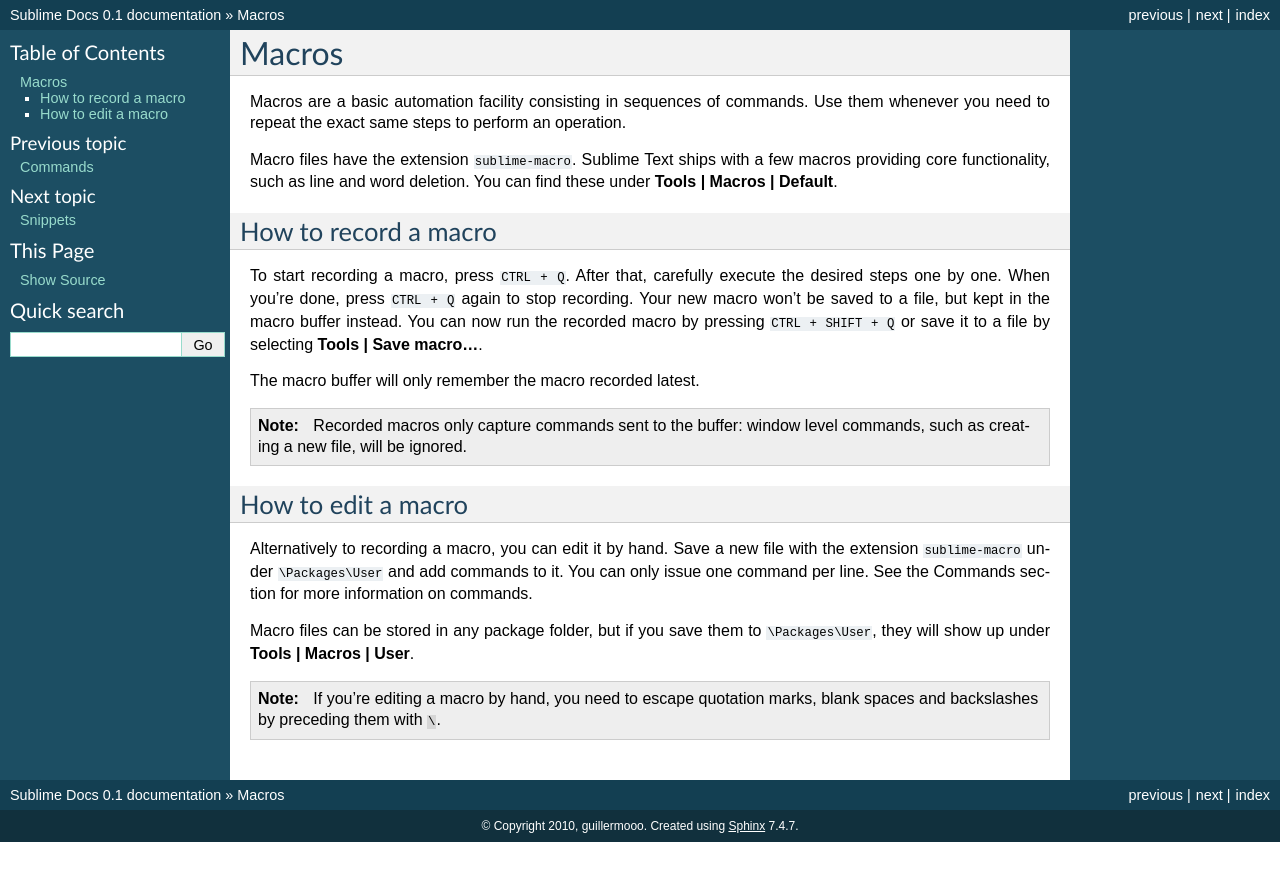
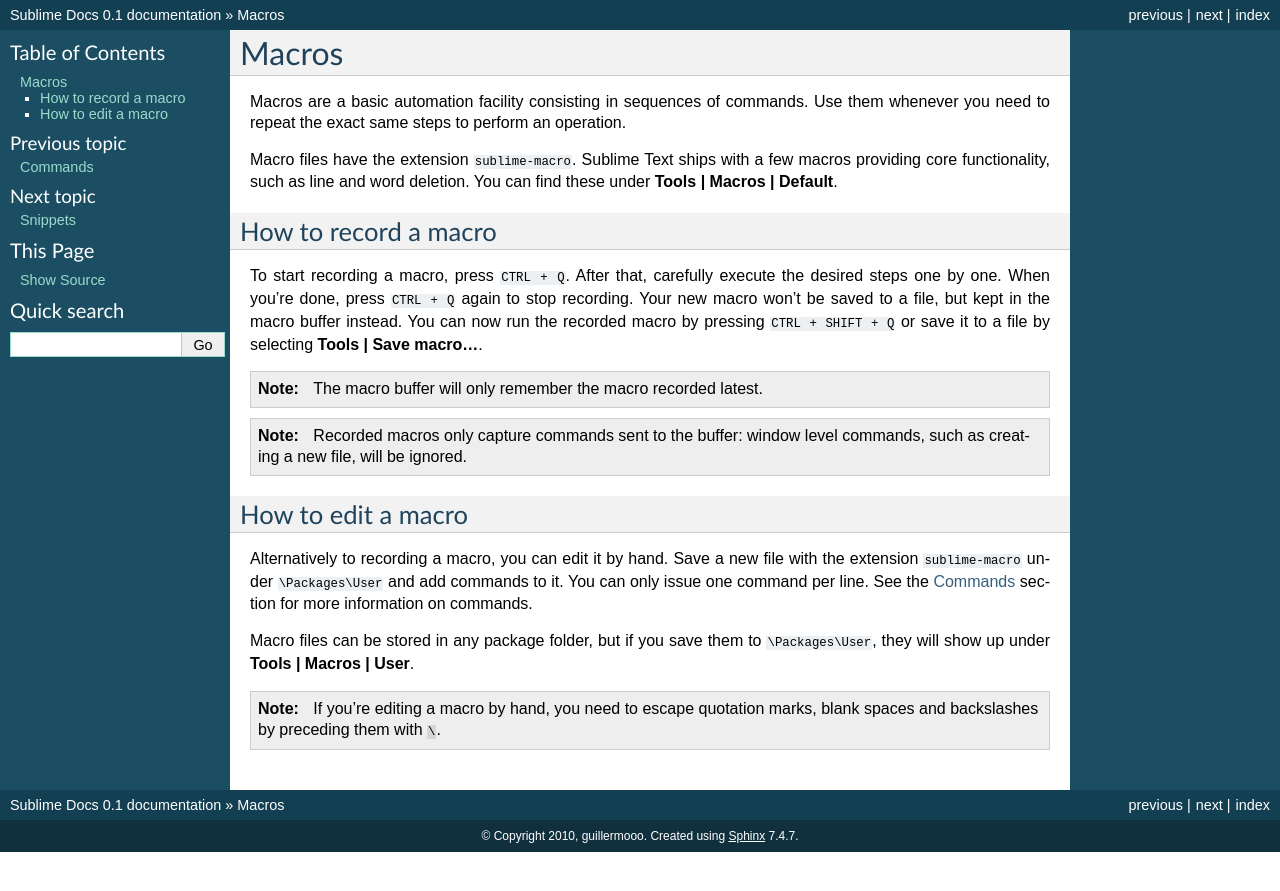
Before and after one commit to guillermooo/sublime-undocs, a Sphinx documentation site: the page built from source/macros.rst, in a window 1280 px wide. Shown: the top 891 px of the page. Built offline with Sphinx 7.4.7, drawn with Linux system fonts in a browser that asks for light colours; some of the changed lines change nothing that is shown.

Commit message:
Edited macros topic.

```diff
--- a/source/macros.rst
+++ b/source/macros.rst
@@ -17,7 +17,8 @@
 instead. You can now run the recorded macro by pressing ``CTRL + SHIFT + Q`` or
 save it to a file by selecting **Tools | Save macro...**.
 
-The macro buffer will only remember the macro recorded latest.
+.. note::
+    The macro buffer will only remember the macro recorded latest.
 
 .. note::
     Recorded macros only capture commands sent to the buffer: window level commands,
@@ -28,7 +29,7 @@
 
 Alternatively to recording a macro, you can edit it by hand. Save a new file with
 the extension ``sublime-macro`` under ``\Packages\User`` and add commands to it. You
-can only issue one command per line. See the Commands section for more information
+can only issue one command per line. See the :doc:`commands` section for more information
 on commands.
 
 Macro files can be stored in any package folder, but if you save them to
```
